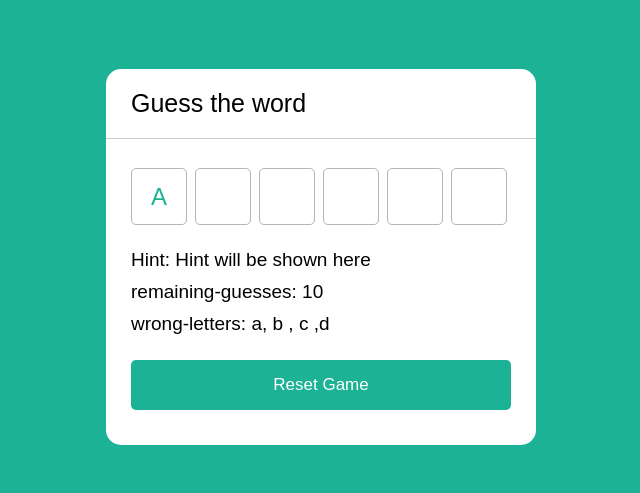
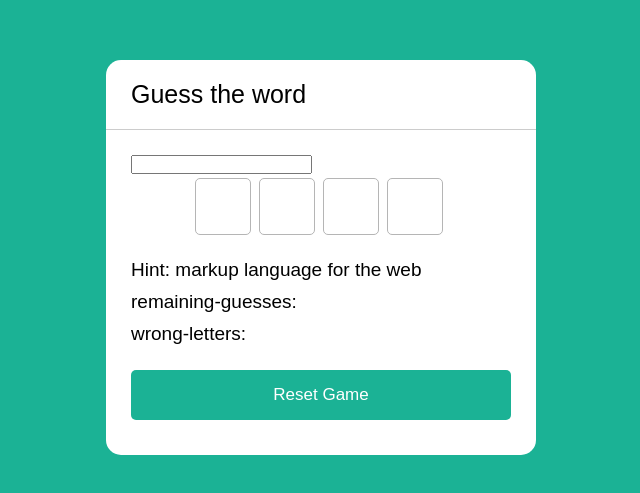
Before and after one commit to JamesNgo1/guessing-a-word---wordle, a plain HTML site: page index.html in a window 1280 px wide. Shown: the part 143-636 px from the top of the page, without its empty margins (319-959 px from the left). Drawn offline with Linux system fonts and the light colour scheme; a web font is replaced by a local one.

Commit message:
Added back original javaScript file

```diff
--- a/index.html
+++ b/index.html
@@ -11,27 +11,21 @@
     <div class="wrapper">
         <h1>Guess the word</h1>
         <div class="content">
-            <div class="inputs">
-                <input type="text" class="text" value="A" disabled>
-                <input type="text" class="text" disabled>
-                <input type="text" class="text" disabled>
-                <input type="text" class="text" disabled>
-                <input type="text" class="text" disabled>
-                <input type="text" class="text" disabled>
+            <input type="text" class="typing-input" maxlength ="1">
+            <div class="inputs"></div>
+
+            <div class="details">
+                <p class="hint">Hint: <span></span></p>
+                <p class="guess-left">remaining-guesses: <span></span></p>
+                <p class="wrong-letters">wrong-letters: <span></span></p>
             </div>
 
-            <div class="details">
-                <p class="hint">Hint: <span>Hint will be shown here</span></p>
-                <p class="guess-left">remaining-guesses: <span>10</span></p>
-                <p class="wrong-letters">wrong-letters: <span>a, b , c ,d</span></p>
-            </div>
             <button class="reset-btn">Reset Game</button>
-
         </div>
 
     </div>
 
+    <script src="words.js"></script>
     <script src="script.js"></script>
-    <script src="words.js"></script>
 </body>
 </html>
--- a/script.js
+++ b/script.js
@@ -0,0 +1,52 @@
+const inputs = document.querySelector(".inputs");
+const resetBtn = document.querySelector(".reset-btn");
+const hint = document.querySelector(".hint span");
+const typingInput = document.querySelector(".typing-input");
+
+
+let randObj;
+let word;
+
+function randomWord(){
+    randObj = wordList[Math.floor(Math.random() * wordList.length)];
+    word = randObj.word;
+    console.log(word);
+
+    //Getting length of selected word and adding the amount of text inputs
+    let html = "";
+    for(let i = 0; i < word.length; i++){
+        html += `<input type="text" disabled>`;
+    }
+    inputs.innerHTML = html;
+
+    //now time to provide the user the word's hint
+    hint.innerHTML = randObj.hint;
+}//end of randomWord function
+randomWord();
+
+
+
+function initGame(e){
+    let key = e.target.value;
+    if(key.match(/^[A-Za-z]+$/)){
+        console.log(key);
+        if(word.includes(key)){//if chosen key includes the word
+            //loops through the selected word if letter match certain key
+            for(let i = 0; i < word.length;i++){
+                if(word[i] === key){
+                    //change thee direct input box
+                    inputs.querySelectorAll("input")[i].value = key;
+                }
+            }
+        }else{
+            console.log("letter not found");
+        }
+    }
+    //empty the input once the user enter the key
+    typingInput.value = "";
+
+}
+
+resetBtn.addEventListener("click", randomWord);
+typingInput.addEventListener("input", initGame);
+document.addEventListener("keydown", () => typingInput.focus());
--- a/words.js
+++ b/words.js
@@ -1,4 +1,9 @@
 let wordList = [
+    {
+        word: "nfl",
+        hint: "America's football league"
+
+    },
     {
         word: "python",
         hint: "programming language"
```
